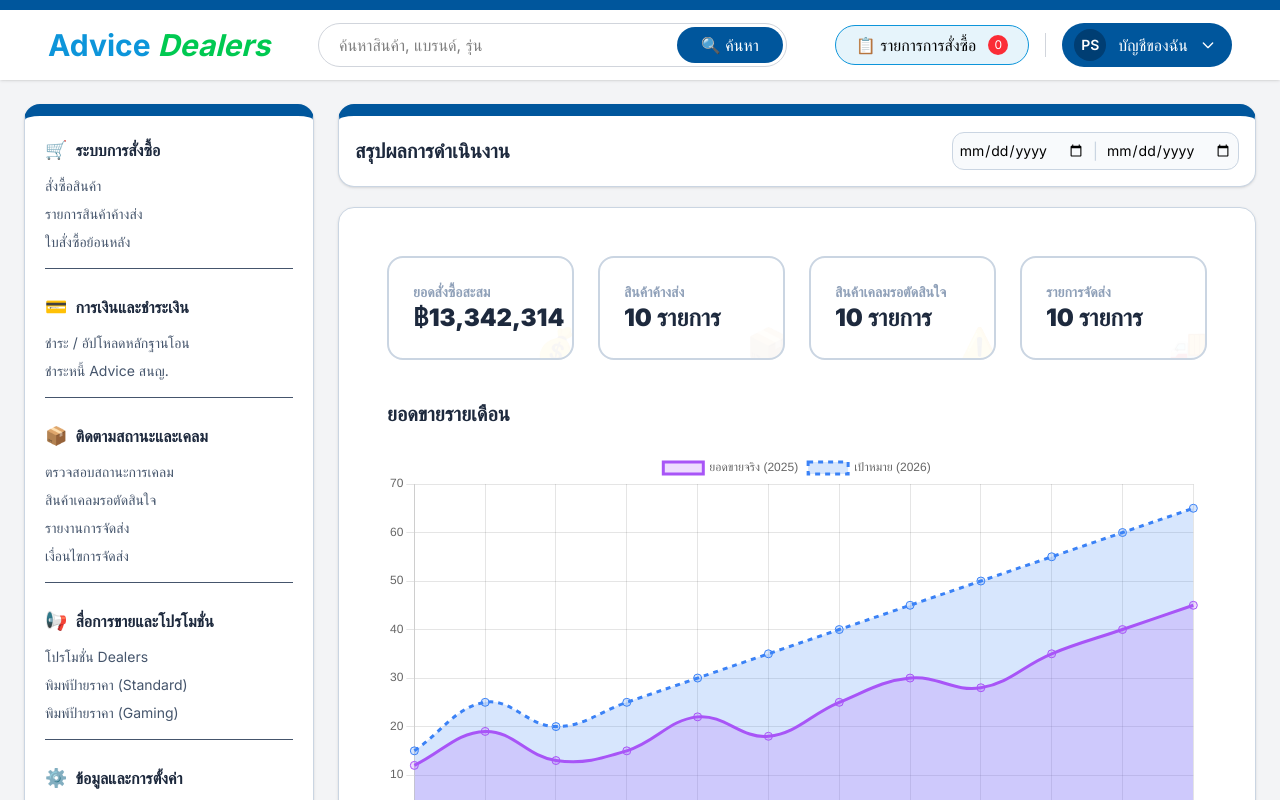
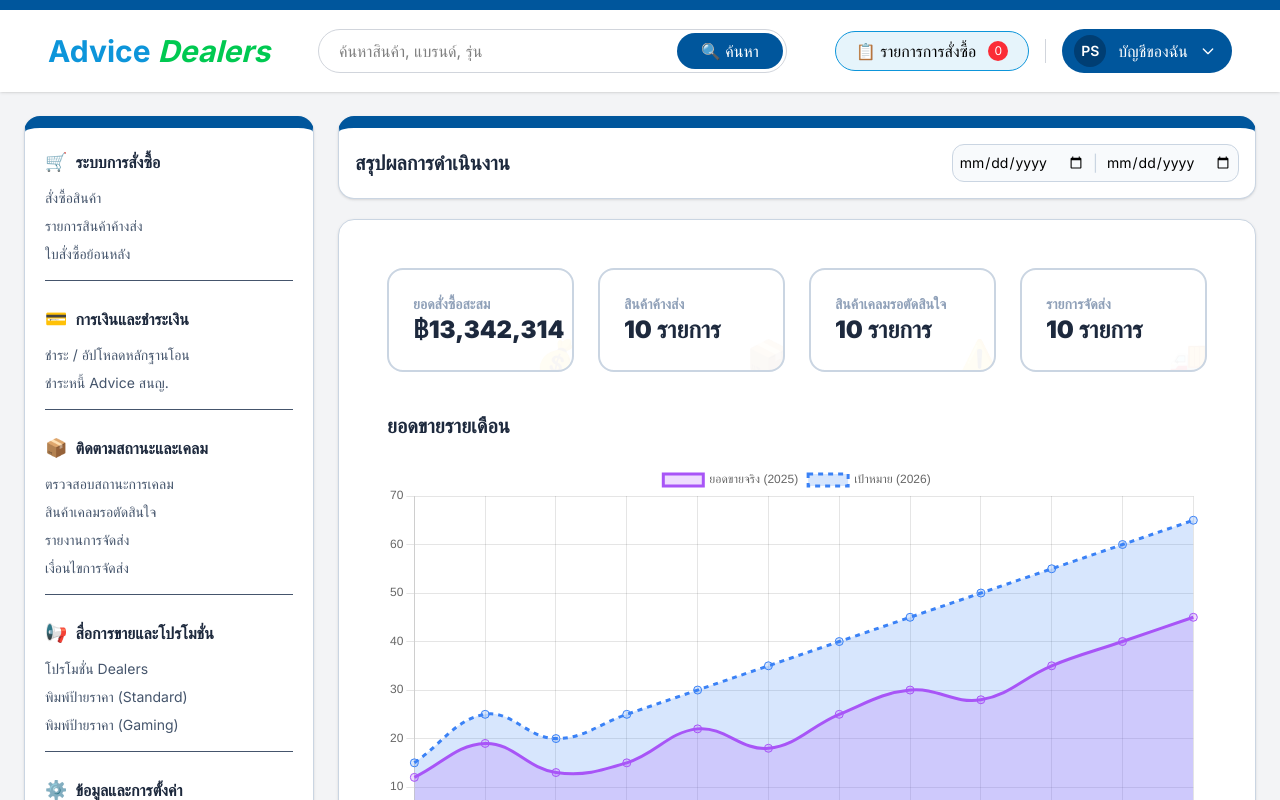
Before and after one commit to Aust9ny/dealer-web, a Nuxt app: page / in a window 1280 px wide. Shown: the top 800 px of the page. Built offline with nearby package versions, Linux system fonts and the light colour scheme; a web font is replaced by a local one.

Commit message:
Made Topbar bigger

```diff
--- a/components/SearchModal.vue
+++ b/components/SearchModal.vue
@@ -1,10 +1,10 @@
 <template>
   <div
     v-if="modelValue"
-    class="fixed left-0 right-0 bottom-0 top-20 z-[110] flex items-start justify-center pt-2"
+    class="fixed left-0 right-0 bottom-0 top-23 z-[110] flex items-start justify-center pt-2"
   >
     <!-- Overlay -->
-    <div class="absolute inset-0 bg-black/40" @click="close" />
+    <div class="absolute inset-0" @click="close" />
 
     <!-- Modal -->
     <div
--- a/components/Topbar.vue
+++ b/components/Topbar.vue
@@ -24,7 +24,7 @@ const closeSearch = () => {
 
 <template>
   <header
-    class="fixed top-0 left-0 w-full h-20 bg-white flex items-center px-12 border-t-10 border-primary shadow-sm z-[100]"
+    class="fixed top-0 left-0 w-full h-23 bg-white flex items-center px-12 border-t-10 border-primary shadow-sm z-[100]"
   >
     <div
       v-if="showSearchModal"
--- a/layouts/default.vue
+++ b/layouts/default.vue
@@ -4,7 +4,7 @@
 
     <Topbar />
 
-    <main class="pt-20">
+    <main class="pt-23">
       <slot />
     </main>
 
```
